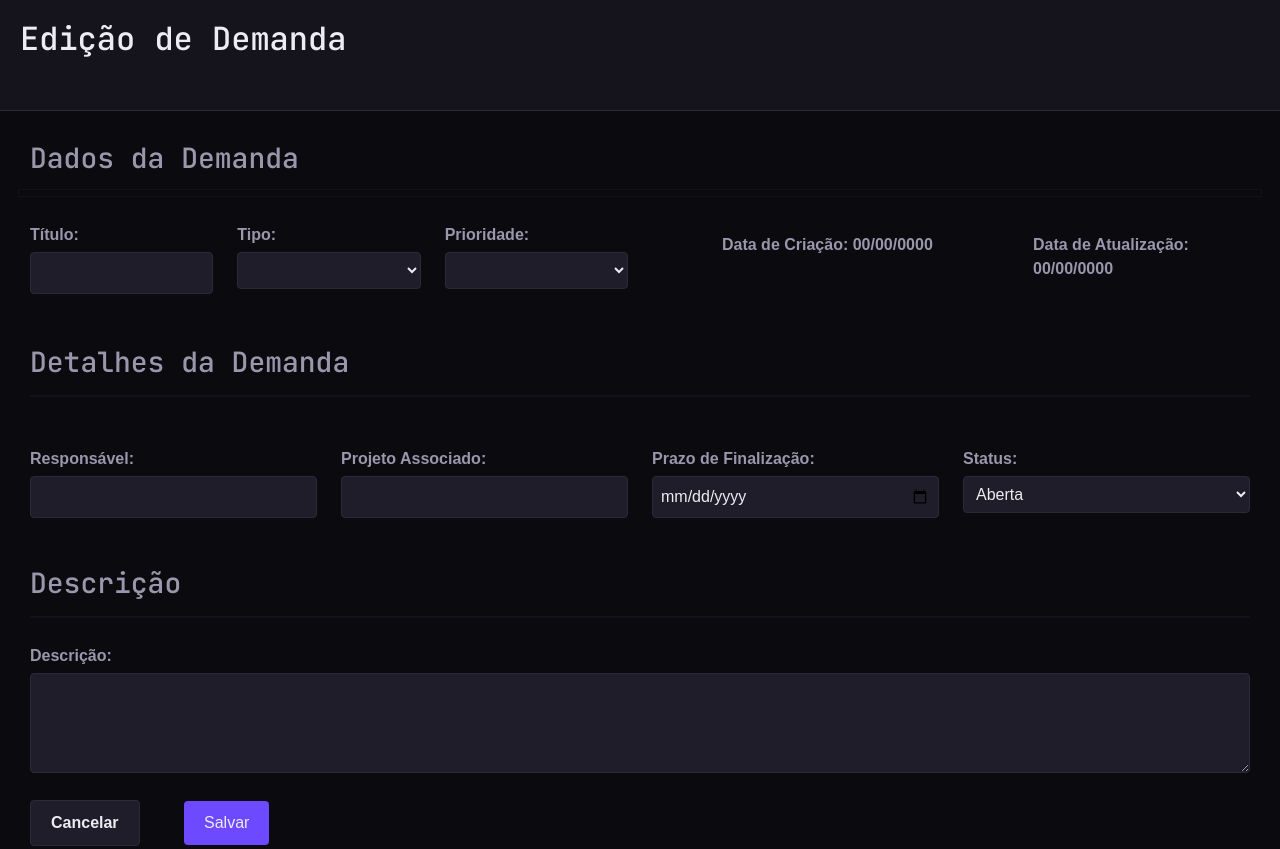
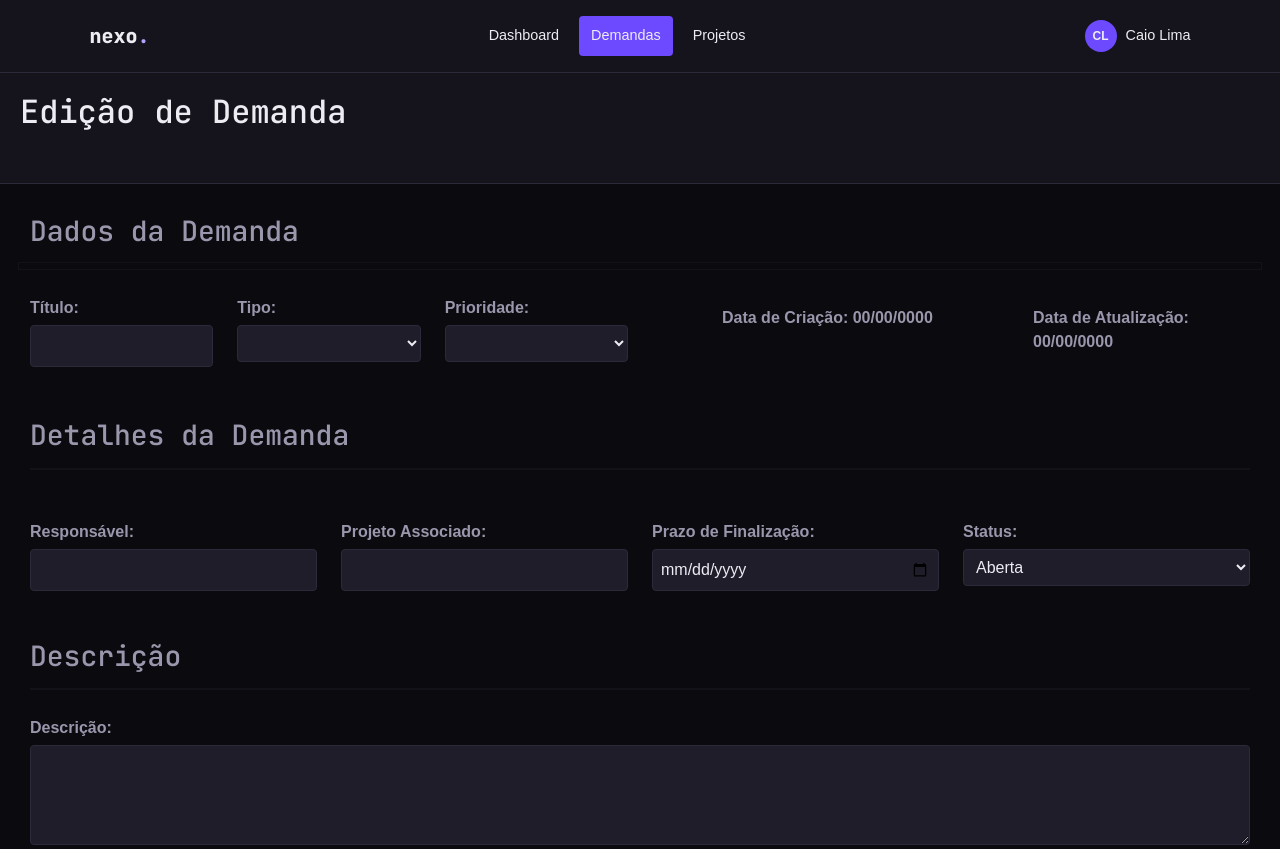
Before and after one commit to LucasGomesZacarias/PI-II-Time-5, a plain HTML site: page EdicaoDemanda/edicaoDemanda.html in a window 1280 px wide. Shown: the top 849 px of the page. Drawn offline with nearby package versions, Linux system fonts and the light colour scheme.

Commit message:
Uniformiza layout das telas conforme identidade visual
Padroniza a logo nexo. (fonte, tamanho e cor do ponto), aplica
JetBrains Mono nos titulos que estavam sem a fonte, e adiciona o
header padrao (logo, menu e usuario) nas telas de Cadastro, Edicao
e Detalhes de Demanda, usando a tela de login como referencia.

```diff
--- a/CadastroDemanda/styleCadastroDemanda.css
+++ b/CadastroDemanda/styleCadastroDemanda.css
@@ -11,13 +11,74 @@ body {
     color: #EDECF3;
 }
 
-header {
+.cabecalho {
+    display: flex;
+    align-items: center;
+    justify-content: space-between;
+
+    padding: 16px 7%;
+
+    background-color: #15141C;
+    border-bottom: 1px solid #2C2A3A;
+}
+
+.logo {
+    color: #EDECF3;
+    text-decoration: none;
+    font-family: 'JetBrains Mono', monospace;
+    font-size: 20px;
+    font-weight: 800;
+}
+
+.logo span {
+    color: #B3A3FF;
+}
+
+.menu {
+    display: flex;
+    gap: 8px;
+}
+
+.menu a {
+    color: #EDECF3;
+    text-decoration: none;
+    padding: 9px 12px;
+    border-radius: 4px;
+    font-size: 0.9rem;
+}
+
+.menu a:hover,
+.menu .ativo {
+    background-color: #6D4AFF;
+}
+
+.usuario {
+    display: flex;
+    align-items: center;
+    gap: 9px;
+    font-size: 0.9rem;
+}
+
+.avatar {
+    width: 32px;
+    height: 32px;
+    display: flex;
+    align-items: center;
+    justify-content: center;
+    border-radius: 50%;
+    background-color: #6D4AFF;
+    color: #EDECF3;
+    font-size: 0.75rem;
+    font-weight: bold;
+}
+
+.titulo-secao {
     background-color: #15141C;
     border-bottom: 1px solid #2C2A3A;
     padding: 20px;
 }
 
-header h2 {
+.titulo-secao h2 {
     font-family: 'JetBrains Mono', monospace;
     color: #EDECF3;
 }
--- a/Dashboard/style.css
+++ b/Dashboard/style.css
@@ -27,9 +27,14 @@ a {
 }
 
 .logo {
-  font-size: 1.25rem;
-  font-weight: bold;
+  font-family: 'JetBrains Mono', monospace;
+  font-size: 20px;
+  font-weight: 800;
   letter-spacing: 0.5px;
+}
+
+.logo span {
+  color: #b3a3ff;
 }
 
 .menu {
@@ -91,6 +96,7 @@ main {
 
 h1 {
   color: #edecf3;
+  font-family: 'JetBrains Mono', monospace;
   font-size: 2rem;
   line-height: 1.2;
   margin-bottom: 10px;
@@ -189,6 +195,7 @@ h1 {
 
 .titulo-bloco h2 {
   color: #edecf3;
+  font-family: 'JetBrains Mono', monospace;
   font-size: 1.15rem;
 }
 
--- a/EdicaoDemanda/edicaoDemanda.html
+++ b/EdicaoDemanda/edicaoDemanda.html
@@ -5,17 +5,33 @@
     <meta name="viewport" content="width=device-width, initial-scale=1.0">
     <title>Edição de Demanda</title>
     <link href="https://cdn.jsdelivr.net/npm/bootstrap@5.3.8/dist/css/bootstrap.min.css" rel="stylesheet" integrity="sha384-sRIl4kxILFvY47J16cr9ZwB07vP4J8+LH7qKQnuqkuIAvNWLzeN8tE5YBujZqJLB" crossorigin="anonymous">
+    <link rel="stylesheet" href="https://fonts.googleapis.com/css2?family=JetBrains+Mono:wght@400;500;700;800&display=swap">
     <link rel="stylesheet" href="styleEdicaoDemanda.css">
 </head>
 <body>
-    <header>
+    <header class="cabecalho">
+        <a class="logo" href="#inicio">nexo<span>.</span></a>
+
+        <nav class="menu">
+            <a href="#inicio">Dashboard</a>
+            <a href="#demandas" class="ativo">Demandas</a>
+            <a href="#projetos">Projetos</a>
+        </nav>
+
+        <div class="usuario">
+            <span class="avatar">CL</span>
+            <span>Caio Lima</span>
+        </div>
+    </header>
+
+    <div class="titulo-secao">
         <div class="row">
             <div class="col-md-12">
                 <h2>Edição de Demanda</h2>
                 <br>
             </div>
         </div>
-    </header>
+    </div>
 
 
     <main>
--- a/EdicaoDemanda/styleEdicaoDemanda.css
+++ b/EdicaoDemanda/styleEdicaoDemanda.css
@@ -11,13 +11,74 @@ body {
     color: #EDECF3;
 }
 
-header {
+.cabecalho {
+    display: flex;
+    align-items: center;
+    justify-content: space-between;
+
+    padding: 16px 7%;
+
+    background-color: #15141C;
+    border-bottom: 1px solid #2C2A3A;
+}
+
+.logo {
+    color: #EDECF3;
+    text-decoration: none;
+    font-family: 'JetBrains Mono', monospace;
+    font-size: 20px;
+    font-weight: 800;
+}
+
+.logo span {
+    color: #B3A3FF;
+}
+
+.menu {
+    display: flex;
+    gap: 8px;
+}
+
+.menu a {
+    color: #EDECF3;
+    text-decoration: none;
+    padding: 9px 12px;
+    border-radius: 4px;
+    font-size: 0.9rem;
+}
+
+.menu a:hover,
+.menu .ativo {
+    background-color: #6D4AFF;
+}
+
+.usuario {
+    display: flex;
+    align-items: center;
+    gap: 9px;
+    font-size: 0.9rem;
+}
+
+.avatar {
+    width: 32px;
+    height: 32px;
+    display: flex;
+    align-items: center;
+    justify-content: center;
+    border-radius: 50%;
+    background-color: #6D4AFF;
+    color: #EDECF3;
+    font-size: 0.75rem;
+    font-weight: bold;
+}
+
+.titulo-secao {
     background-color: #15141C;
     border-bottom: 1px solid #2C2A3A;
     padding: 20px;
 }
 
-header h2 {
+.titulo-secao h2 {
     font-family: 'JetBrains Mono', monospace;
     color: #EDECF3;
 }
--- a/ListagemDemandas/Listagem.css
+++ b/ListagemDemandas/Listagem.css
@@ -31,8 +31,13 @@ a {
 }
 
 .logo {
+    font-family: 'JetBrains Mono', monospace;
     font-size: 20px;
-    font-weight: bold;
+    font-weight: 800;
+}
+
+.logo span {
+    color: #b3a3ff;
 }
 
 .menu {
@@ -105,6 +110,7 @@ main {
 h1 {
     margin-bottom: 10px;
 
+    font-family: 'JetBrains Mono', monospace;
     font-size: 32px;
     line-height: 1.2;
 }
@@ -181,6 +187,7 @@ h1 {
 }
 
 .titulo-bloco h2 {
+    font-family: 'JetBrains Mono', monospace;
     font-size: 18px;
 }
 
--- a/detalhes_demanda/style.css
+++ b/detalhes_demanda/style.css
@@ -15,33 +15,59 @@ header {
     justify-content: space-between;
     align-items: center;
 
-    padding: 20px 40px;
+    padding: 16px 7%;
+    background-color: #15141c;
     border-bottom: 1px solid #2c2a3a;
 }
 
 header h1 {
     color: #edecf3;
-    font-size: 28px;
+    font-size: 20px;
+    font-weight: 800;
     font-family: "JetBrains Mono", monospace;
 }
 
 header h1 span {
-    color: #6d4aff;
+    color: #b3a3ff;
 }
 
-nav {
+.menu {
     display: flex;
-    gap: 30px;
+    gap: 8px;
 }
 
-nav a {
+.menu a {
     color: #9a97ac;
     text-decoration: none;
-    font-size: 16px;
+    padding: 9px 12px;
+    border-radius: 4px;
+    font-size: 0.9rem;
 }
 
-nav a:hover {
+.menu a:hover,
+.menu .ativo {
+    background-color: #6d4aff;
     color: #edecf3;
+}
+
+.usuario {
+    display: flex;
+    align-items: center;
+    gap: 9px;
+    font-size: 0.9rem;
+}
+
+.avatar {
+    width: 32px;
+    height: 32px;
+    display: flex;
+    align-items: center;
+    justify-content: center;
+    border-radius: 50%;
+    background-color: #6d4aff;
+    color: #edecf3;
+    font-size: 0.75rem;
+    font-weight: bold;
 }
 
 main {
```
Also changed, not shown: CadastroDemanda/cadastroDemanda.html (+18 -2 lines), Dashboard/dashboard.html (+2 -1 lines), ListagemDemandas/ListagemDemandas.html (+2 -1 lines), detalhes_demanda/index.html (+9 -4 lines).
